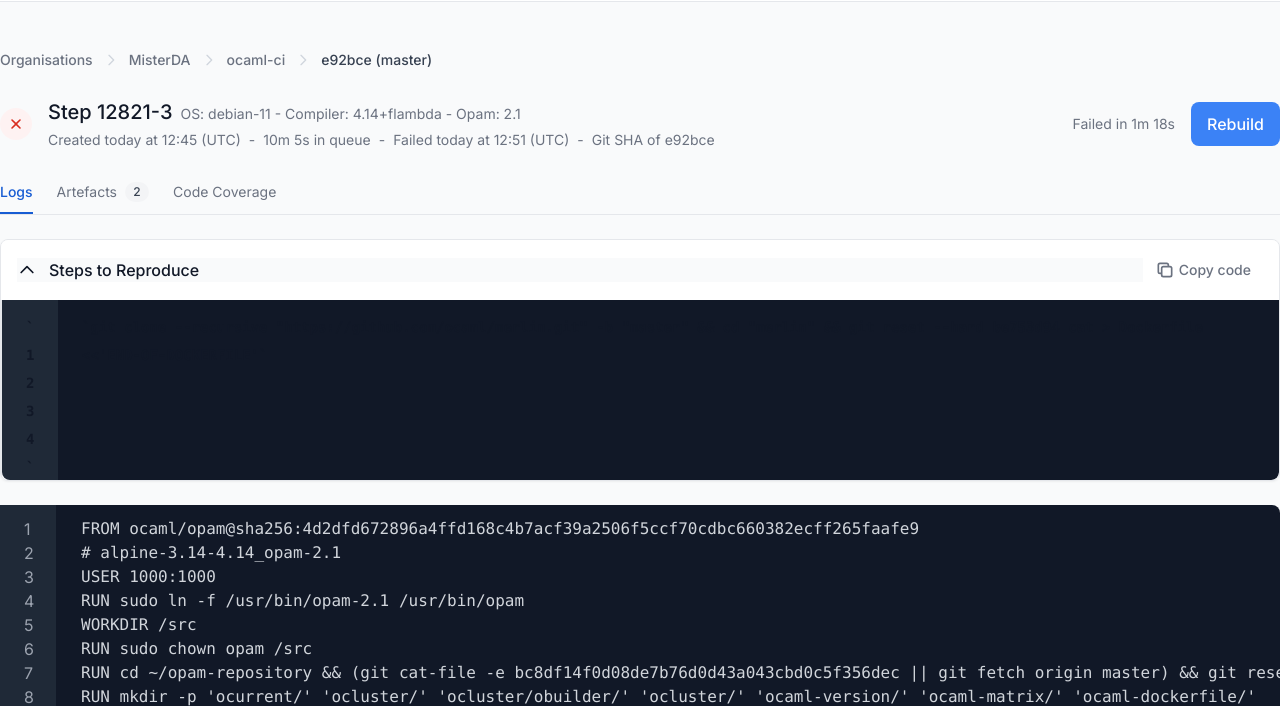
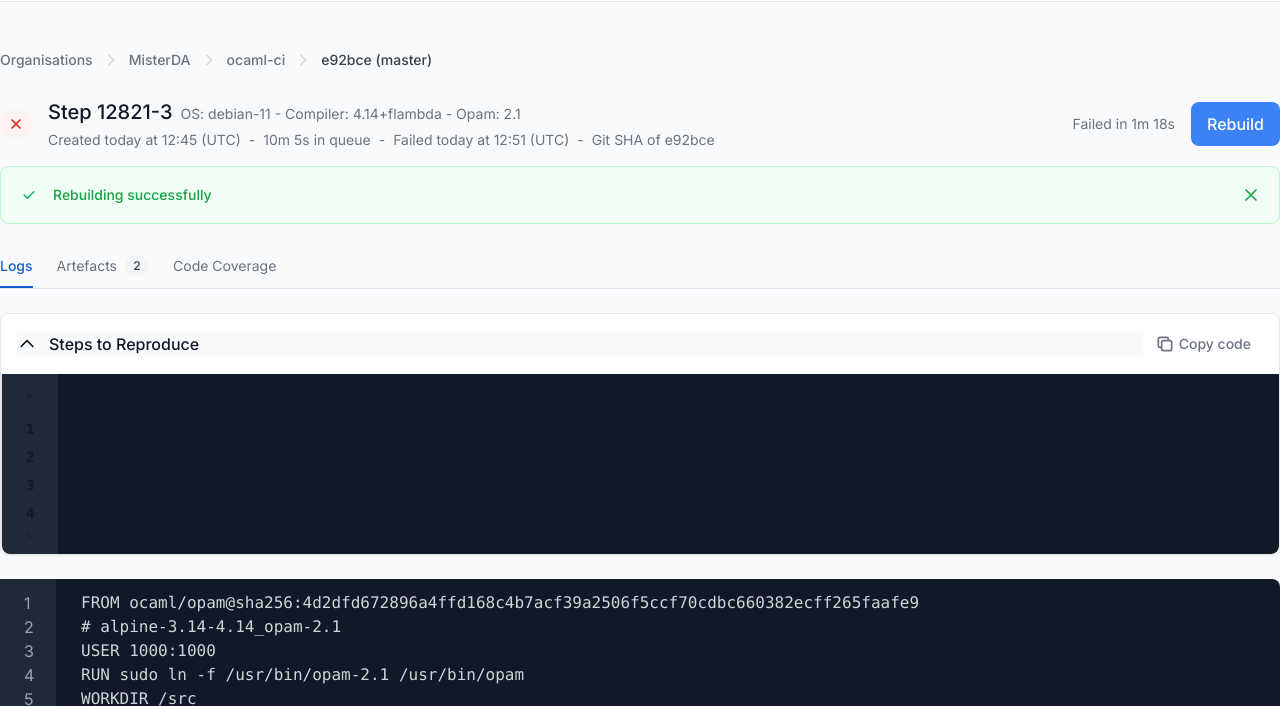
Before and after one commit to asaadmahmood/ocaml-ci, a website: page public/step-page.html in a window 1280 px wide. Shown: the part 78-784 px from the top of the page. Drawn offline with nearby package versions, Linux system fonts and the light colour scheme.

Commit message:
Updating flash message

```diff
--- a/public/css/style.css
+++ b/public/css/style.css
@@ -174,6 +174,10 @@ select {
   min-width: 400px;
 }
 
+.flash-message {
+  @apply bg-green-50 border border-green-200 text-green-600 flex items-center text-sm font-medium rounded-lg py-3 px-3 justify-between mt-4;
+}
+
 .icon-button {
   @apply hover:bg-gray-100 transition-colors h-8 w-8 flex items-center justify-center rounded;
 }
--- a/public/step-page.html
+++ b/public/step-page.html
@@ -164,6 +164,51 @@
         </button>
       </div>
     </div>
+
+          <!-- Code Copied Notification -->
+          <div
+          class='flash-message'
+          x-transition
+        >
+          <div class="flex items-center space-x-2">
+            <div class="icon-status icon-status--success">
+              <svg
+                class="h-4 w-4"
+                xmlns="http://www.w3.org/2000/svg"
+                viewBox="0 0 20 20"
+                fill="#12B76A"
+              >
+                <path
+                  fill-rule="evenodd"
+                  d="M16.707 5.293a1 1 0 010 1.414l-8 8a1 1 0 01-1.414 0l-4-4a1 1 0 011.414-1.414L8 12.586l7.293-7.293a1 1 0 011.414 0z"
+                  clip-rule="evenodd"
+                ></path>
+              </svg>
+            </div>
+            <div>Rebuilding successfully</div>
+          </div>
+          <button
+            class='icon-button'
+            @click='codeCopied = false'
+          >
+            <svg
+              xmlns="http://www.w3.org/2000/svg"
+              fill="none"
+              viewBox="0 0 24 24"
+              stroke-width="2.5"
+              stroke="currentColor"
+              class="w-4 h-4"
+            >
+              <path
+                stroke-linecap="round"
+                stroke-linejoin="round"
+                d="M4.5 19.5l15-15m-15 0l15 15"
+              />
+            </svg>
+          </button>
+        </div>
+
+
     <div
       class="container-fluid mt-8 flex flex-col "
       x-data="{ logs: true, artefacts: false, codeCoverage: false, codeCopied: false, linkCopied: false, startingLine: null, endingLine: null}"
```
Also changed, not shown: public/css/tailwind.css.
